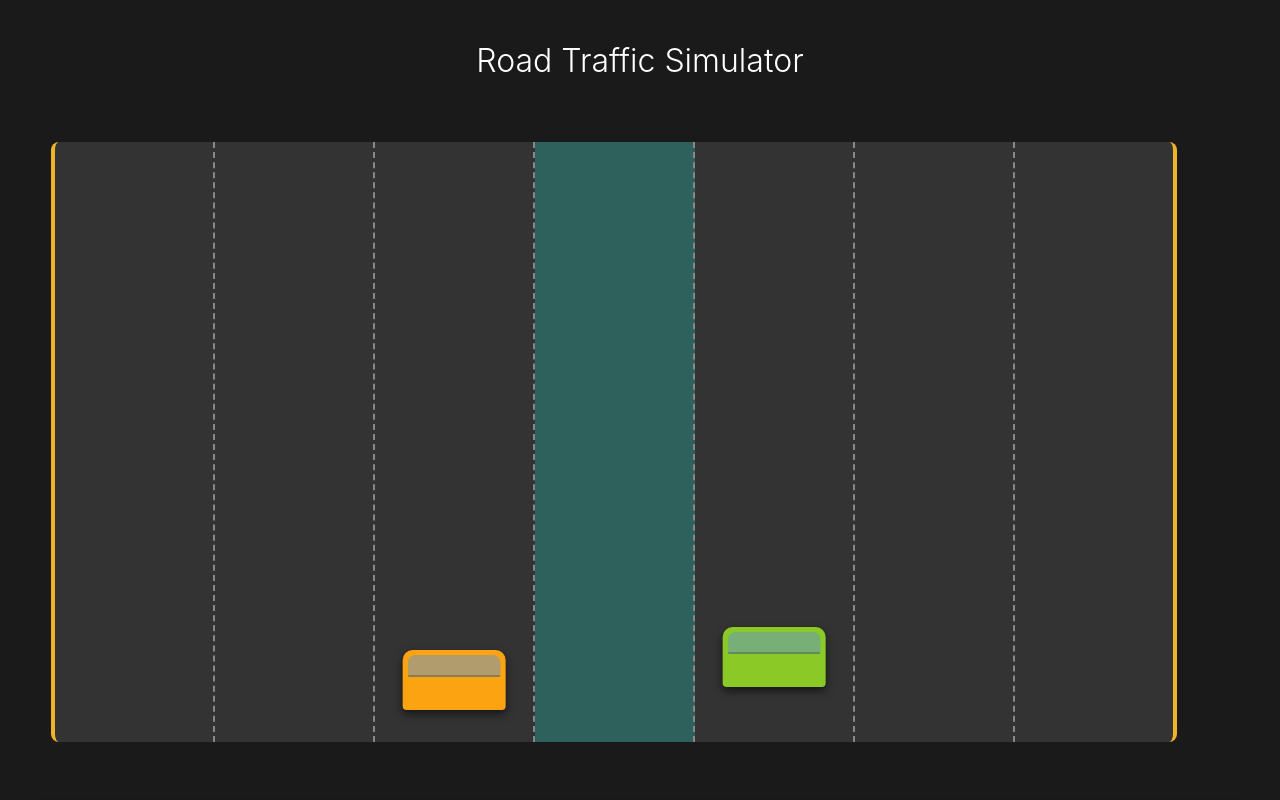
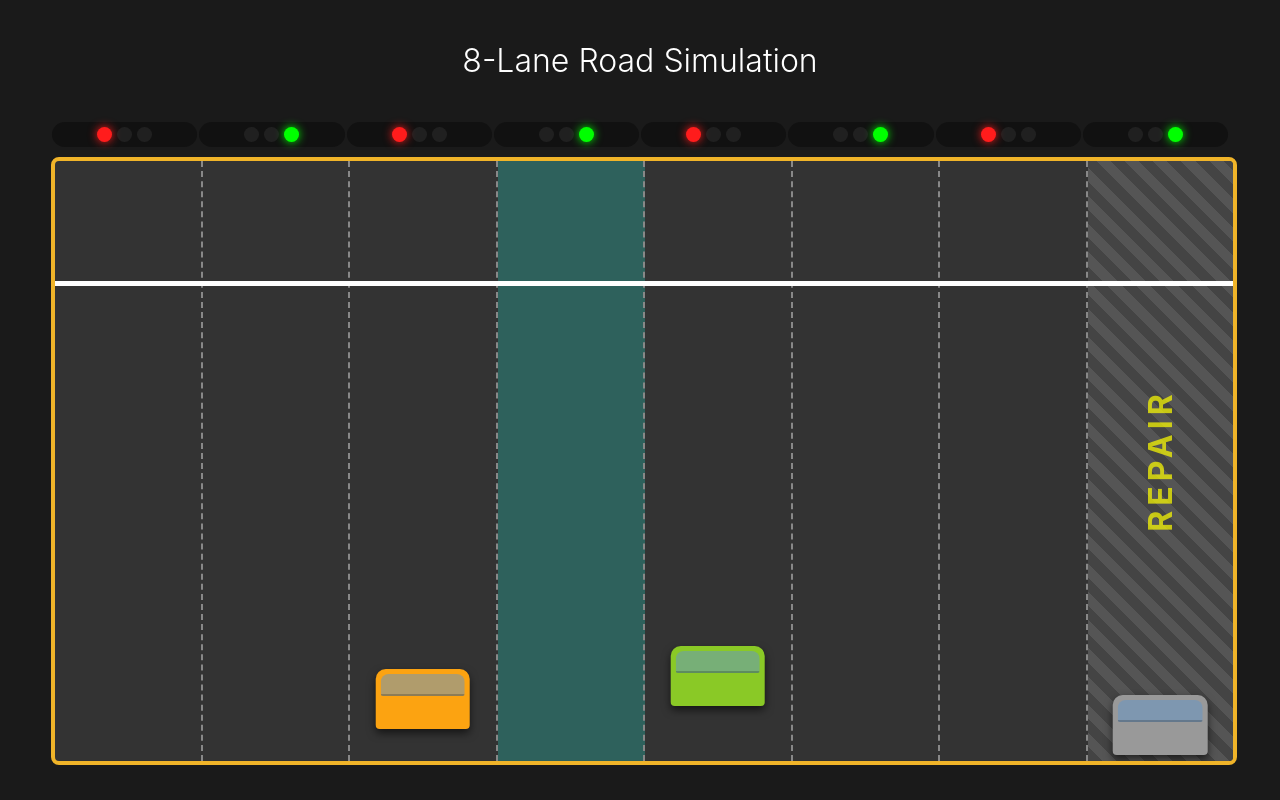
Before and after one commit to Seee-if/smart-road, a plain HTML site: page index.html in a window 1280 px wide. Shown: the top 800 px of the page. Drawn offline with Linux system fonts and the light colour scheme.

Commit message:
Update index.html

```diff
--- a/index.html
+++ b/index.html
@@ -3,19 +3,19 @@
 <head>
     <meta charset="UTF-8">
     <meta name="viewport" content="width=device-width, initial-scale=1.0">
-    <title>7-Lane Road Simulation</title>
+    <title>8-Lane Road Simulation with Traffic Lights</title>
     <style>
         /* General page styling */
         body {
             font-family: -apple-system, BlinkMacSystemFont, "Segoe UI", Roboto, Helvetica, Arial, sans-serif;
-            background-color: #1a1a1a; /* Dark background for better contrast */
+            background-color: #1a1a1a;
             margin: 0;
             padding: 20px;
             display: flex;
             flex-direction: column;
             align-items: center;
             color: #e0e0e0;
-            overflow-x: hidden; /* Prevent horizontal scroll */
+            overflow-x: hidden;
         }
 
         h1, h2 {
@@ -24,36 +24,67 @@
             font-weight: 300;
         }
 
-        /* Main container for the simulation elements */
         #simulation-container {
             width: 95%;
             max-width: 1200px;
-            margin: 40px 0;
+            margin: 20px 0;
+            position: relative;
         }
 
-        /* New container for the road and its curved ramps */
-        #road-area {
-            position: relative;
-            padding-right: 60px; /* Make space for the ramps on the right */
+        #traffic-light-container {
+            display: flex;
+            width: 100%;
+            padding-bottom: 10px;
         }
 
-        /* The road itself */
+        .traffic-light {
+            flex: 1;
+            display: flex;
+            justify-content: center;
+            align-items: center;
+            gap: 5px;
+            background: #111;
+            padding: 5px 0;
+            border-radius: 20px;
+            margin: 0 1px;
+        }
+
+        .light {
+            width: 15px;
+            height: 15px;
+            border-radius: 50%;
+            background-color: #444;
+            opacity: 0.3;
+        }
+
+        .light.red.active { background-color: #ff1c1c; opacity: 1; box-shadow: 0 0 10px #ff1c1c; }
+        .light.yellow.active { background-color: #ffc700; opacity: 1; box-shadow: 0 0 10px #ffc700; }
+        .light.green.active { background-color: #00ff00; opacity: 1; box-shadow: 0 0 10px #00ff00; }
+
         #road {
             display: flex;
             width: 100%;
-            height: 75vh; /* 75% of the viewport height */
-            background-color: #333; /* Asphalt color */
-            border-left: 4px solid #f0b429; /* Yellow edge line */
-            border-right: 4px solid #f0b429; /* Yellow edge line */
-            position: relative; /* Crucial for positioning cars absolutely */
-            overflow: hidden; /* Cars will disappear cleanly when they exit */
+            height: 75vh;
+            background-color: #333;
+            border: 4px solid #f0b429;
+            position: relative;
+            overflow: hidden;
             border-radius: 8px;
         }
 
+        #stop-line {
+            position: absolute;
+            width: 100%;
+            height: 5px;
+            background-color: white;
+            top: 20%; /* Position of the stop line from the top */
+            z-index: 5;
+        }
+
         .lane {
-            flex: 1; /* Each lane takes up an equal amount of width */
+            flex: 1;
             height: 100%;
-            border-right: 2px dashed #888; /* Lane divider */
+            border-right: 2px dashed #888;
             position: relative;
             box-sizing: border-box;
         }
@@ -62,57 +93,50 @@
             border-right: none;
         }
 
-        /* The special green lane for ambulances */
         .green-lane {
-            background-color: rgba(38, 166, 154, 0.4); /* Translucent green */
+            background-color: rgba(38, 166, 154, 0.4);
         }
 
-        /* Visuals for the curved in/out paths */
-        .path-curve {
-            position: absolute;
-            width: 120px;
-            height: 120px;
-            border: 4px solid #f0b429;
-            border-radius: 50%;
-            right: -64px; /* Position to overlap the road edge slightly */
-            z-index: -1; /* Place it behind the road */
+        /* New Repair Lane styling */
+        #lane-8 {
+            background: repeating-linear-gradient(
+                45deg,
+                #444,
+                #444 10px,
+                #555 10px,
+                #555 20px
+            );
+            display: flex;
+            justify-content: center;
+            align-items: center;
         }
 
-        #exit-curve {
-            top: -64px; /* Position at the top right */
-            border-bottom-color: transparent;
-            border-left-color: transparent;
-            transform: rotate(45deg); /* Create the curve shape */
+        #lane-8 .lane-label {
+            transform: rotate(-90deg);
+            font-size: 2em;
+            font-weight: bold;
+            color: rgba(255, 255, 0, 0.7);
+            letter-spacing: 5px;
+            text-transform: uppercase;
         }
-
-        #entry-curve {
-            bottom: -64px; /* Position at the bottom right */
-            border-top-color: transparent;
-            border-left-color: transparent;
-            transform: rotate(225deg); /* Create the curve shape */
-        }
-
 
         /* Vehicle Styles */
         .car, .ambulance {
             position: absolute;
-            width: 65%; /* 65% of the lane's width */
-            height: 60px; /* Fixed height for consistency */
+            width: 65%;
+            height: 60px;
             left: 50%;
-            transform: translateX(-50%); /* Center the car horizontally */
-            bottom: -100px; /* Start off-screen */
+            transform: translateX(-50%);
+            bottom: -100px;
             box-sizing: border-box;
-            border-radius: 10px 10px 4px 4px; /* Car-like shape */
+            border-radius: 10px 10px 4px 4px;
             box-shadow: 0 4px 8px rgba(0,0,0,0.6);
-            /* Removed transition for direct JS control, which is smoother */
         }
 
         .car::before, .ambulance::before { /* Windshield */
             content: '';
             position: absolute;
-            top: 5px;
-            left: 5px;
-            right: 5px;
+            top: 5px; left: 5px; right: 5px;
             height: 20px;
             background: rgba(100, 150, 200, 0.5);
             border-radius: 8px 8px 2px 2px;
@@ -126,34 +150,31 @@
         #lane-5 .car { background-color: #8ac926; } /* Light Green */
         #lane-6 .car { background-color: #6a00f4; } /* Purple */
         #lane-7 .car { background-color: #ffc600; } /* Yellow */
+        #lane-8 .car { background-color: #999; } /* Grey for repair lane */
+
 
         .ambulance {
             background-color: #f1f1f1;
             border: 3px solid #e63946;
-            z-index: 10; /* Ensure it's visible on top of other elements */
+            z-index: 10;
         }
 
-        /* Simple "flashing light" for the ambulance */
         .ambulance::after {
             content: '';
             position: absolute;
-            top: -6px;
-            left: 50%;
+            top: -6px; left: 50%;
             transform: translateX(-50%);
-            width: 12px;
-            height: 12px;
+            width: 12px; height: 12px;
             background-color: #00aeff;
             border-radius: 50%;
             animation: flash 1s infinite;
         }
 
         @keyframes flash {
-            0%, 100% { background-color: #00aeff; box-shadow: 0 0 8px #00aeff, 0 0 12px #fff; }
-            50% { background-color: #e63946; box-shadow: 0 0 8px #e63946, 0 0 12px #fff; }
+            0%, 100% { background-color: #00aeff; box-shadow: 0 0 8px #00aeff; }
+            50% { background-color: #e63946; box-shadow: 0 0 8px #e63946; }
         }
 
-
-        /* Control Box Styles */
         #control-box {
             width: 95%;
             max-width: 1200px;
@@ -162,7 +183,6 @@
             padding: 20px;
             box-shadow: 0 4px 10px rgba(0,0,0,0.2);
             display: grid;
-            /* Responsive grid for controls */
             grid-template-columns: repeat(auto-fit, minmax(250px, 1fr));
             gap: 20px;
             margin-top: 20px;
@@ -177,43 +197,43 @@
         }
 
         .lane-controls h3 {
-            margin: 0 0 15px 0;
-            text-align: center;
-            font-weight: 400;
+            margin: 0 0 15px 0; text-align: center; font-weight: 400;
         }
-
         .lane-controls label {
-            margin-top: 10px;
-            font-size: 0.9em;
+            margin-top: 10px; font-size: 0.9em;
             display: flex;
             justify-content: space-between;
         }
-
         .lane-controls .value-display {
-            font-weight: bold;
-            color: #f0b429;
+            font-weight: bold; color: #f0b429;
         }
-
         input[type="range"] {
-            width: 100%;
-            cursor: pointer;
+            width: 100%; cursor: pointer;
         }
 
         #lane-4-controls {
             background-color: rgba(38, 166, 154, 0.2);
             border-color: rgba(38, 166, 154, 0.8);
         }
+
+        #lane-8-controls {
+             background-color: rgba(100, 100, 100, 0.2);
+             border-color: #888;
+             justify-content: center;
+             align-items: center;
+             font-size: 1.2em;
+        }
+
     </style>
 </head>
 <body>
 
-    <h1>Road Traffic Simulator</h1>
+    <h1>8-Lane Road Simulation</h1>
 
     <div id="simulation-container">
-        <div id="road-area">
-
+        <div id="traffic-light-container"></div>
         <div id="road">
-                <!-- Lanes are the containers for cars -->
+            <div id="stop-line"></div>
             <div class="lane" id="lane-1"></div>
             <div class="lane" id="lane-2"></div>
             <div class="lane" id="lane-3"></div>
@@ -221,8 +241,7 @@
             <div class="lane" id="lane-5"></div>
             <div class="lane" id="lane-6"></div>
             <div class="lane" id="lane-7"></div>
-            </div>
-
+            <div class="lane" id="lane-8"><span class="lane-label">Repair</span></div>
         </div>
     </div>
 
@@ -230,72 +249,82 @@
         <h2>Control Panel</h2>
         <div class="lane-controls">
             <h3>Lane 1</h3>
-            <label for="speed-1">Speed: <span id="speed-val-1" class="value-display">5</span></label>
+            <label>Speed: <span id="speed-val-1" class="value-display">5</span></label>
             <input type="range" id="speed-1" min="0" max="15" value="5">
-            <label for="cars-1">Traffic Flow: <span id="cars-val-1" class="value-display">3</span></label>
+            <label>Traffic Flow: <span id="cars-val-1" class="value-display">3</span></label>
             <input type="range" id="cars-1" min="0" max="15" value="3">
         </div>
         <div class="lane-controls">
             <h3>Lane 2</h3>
-            <label for="speed-2">Speed: <span id="speed-val-2" class="value-display">6</span></label>
+            <label>Speed: <span id="speed-val-2" class="value-display">6</span></label>
             <input type="range" id="speed-2" min="0" max="15" value="6">
-            <label for="cars-2">Traffic Flow: <span id="cars-val-2" class="value-display">2</span></label>
+            <label>Traffic Flow: <span id="cars-val-2" class="value-display">2</span></label>
             <input type="range" id="cars-2" min="0" max="15" value="2">
         </div>
         <div class="lane-controls">
             <h3>Lane 3</h3>
-            <label for="speed-3">Speed: <span id="speed-val-3" class="value-display">4</span></label>
+            <label>Speed: <span id="speed-val-3" class="value-display">4</span></label>
             <input type="range" id="speed-3" min="0" max="15" value="4">
-            <label for="cars-3">Traffic Flow: <span id="cars-val-3" class="value-display">4</span></label>
+            <label>Traffic Flow: <span id="cars-val-3" class="value-display">4</span></label>
             <input type="range" id="cars-3" min="0" max="15" value="4">
         </div>
         <div class="lane-controls" id="lane-4-controls">
             <h3>Lane 4 (Ambulance)</h3>
-            <label for="speed-4">Speed: <span id="speed-val-4" class="value-display">10</span></label>
+            <label>Speed: <span id="speed-val-4" class="value-display">10</span></label>
             <input type="range" id="speed-4" min="0" max="25" value="10">
-            <label for="cars-4">Traffic Flow: <span id="cars-val-4" class="value-display">1</span></label>
+            <label>Traffic Flow: <span id="cars-val-4" class="value-display">1</span></label>
             <input type="range" id="cars-4" min="0" max="15" value="1">
         </div>
         <div class="lane-controls">
             <h3>Lane 5</h3>
-            <label for="speed-5">Speed: <span id="speed-val-5" class="value-display">5</span></label>
+            <label>Speed: <span id="speed-val-5" class="value-display">5</span></label>
             <input type="range" id="speed-5" min="0" max="15" value="5">
-            <label for="cars-5">Traffic Flow: <span id="cars-val-5" class="value-display">3</span></label>
+            <label>Traffic Flow: <span id="cars-val-5" class="value-display">3</span></label>
             <input type="range" id="cars-5" min="0" max="15" value="3">
         </div>
         <div class="lane-controls">
             <h3>Lane 6</h3>
-            <label for="speed-6">Speed: <span id="speed-val-6" class="value-display">7</span></label>
+            <label>Speed: <span id="speed-val-6" class="value-display">7</span></label>
             <input type="range" id="speed-6" min="0" max="15" value="7">
-            <label for="cars-6">Traffic Flow: <span id="cars-val-6" class="value-display">2</span></label>
+            <label>Traffic Flow: <span id="cars-val-6" class="value-display">2</span></label>
             <input type="range" id="cars-6" min="0" max="15" value="2">
         </div>
         <div class="lane-controls">
             <h3>Lane 7</h3>
-            <label for="speed-7">Speed: <span id="speed-val-7" class="value-display">4</span></label>
+            <label>Speed: <span id="speed-val-7" class="value-display">4</span></label>
             <input type="range" id="speed-7" min="0" max="15" value="4">
-            <label for="cars-7">Traffic Flow: <span id="cars-val-7" class="value-display">3</span></label>
+            <label>Traffic Flow: <span id="cars-val-7" class="value-display">3</span></label>
             <input type="range" id="cars-7" min="0" max="15" value="3">
+        </div>
+        <div class="lane-controls" id="lane-8-controls">
+            <h3>Lane 8 - Repair</h3>
         </div>
     </div>
 
     <script>
         document.addEventListener('DOMContentLoaded', () => {
-
             const road = document.getElementById('road');
             let roadHeight = road.clientHeight;
             const lanes = [];
-            const NUM_LANES = 7;
+            const NUM_LANES = 8;
+            const trafficLightContainer = document.getElementById('traffic-light-container');
 
-            // Constants for car properties and physics
-            const CAR_HEIGHT = 60; // Must match CSS
-            const SAFE_BUFFER = 30; // Min space between cars
-            const MAX_SPAWN_INTERVAL = 6000; // Max time between spawns (6s)
-            const MIN_SPAWN_INTERVAL = 300;  // Min time between spawns (0.3s)
-
-            // ----- INITIALIZATION -----
+            const CAR_HEIGHT = 60;
+            const SAFE_BUFFER = 30;
+            const MAX_SPAWN_INTERVAL = 6000;
+            const MIN_SPAWN_INTERVAL = 300;
+            const STOP_LINE_Y_RATIO = 0.8; // Stop at 80% of the way up the road
 
             for (let i = 1; i <= NUM_LANES; i++) {
+                // Create traffic light HTML
+                const lightDiv = document.createElement('div');
+                lightDiv.className = 'traffic-light';
+                lightDiv.innerHTML = `
+                    <span class="light red"></span>
+                    <span class="light yellow"></span>
+                    <span class="light green"></span>`;
+                trafficLightContainer.appendChild(lightDiv);
+
                 lanes.push({
                     id: i,
                     element: document.getElementById(`lane-${i}`),
@@ -305,59 +334,91 @@
                     carsValDisplay: document.getElementById(`cars-val-${i}`),
                     trafficFlow: 0,
                     currentSpeed: 0,
-                    cars: [] // Stores car objects { element, y }
+                    cars: [],
+                    lightState: 'green', // 'red', 'yellow', 'green'
+                    lightElements: {
+                        red: lightDiv.querySelector('.red'),
+                        yellow: lightDiv.querySelector('.yellow'),
+                        green: lightDiv.querySelector('.green'),
+                    }
                 });
             }
 
             lanes.forEach(lane => {
-                // Function to read and apply slider settings
+                if (lane.id === 8) { // Special handling for repair lane
+                    lane.currentSpeed = 1;
+                    lane.trafficFlow = 5; // Fixed flow
+                    startCarSpawner(lane);
+                    return;
+                }
                 function updateLaneSettings() {
                     lane.trafficFlow = parseInt(lane.numControl.value);
                     lane.currentSpeed = parseInt(lane.speedControl.value);
                     lane.speedValDisplay.textContent = lane.currentSpeed;
                     lane.carsValDisplay.textContent = lane.trafficFlow;
                 }
-
                 lane.speedControl.addEventListener('input', updateLaneSettings);
                 lane.numControl.addEventListener('input', updateLaneSettings);
-
-                updateLaneSettings(); // Set initial values
-                startCarSpawner(lane); // Start the spawner loop for this lane
+                updateLaneSettings();
+                startCarSpawner(lane);
             });
 
-            // Recalculate road height on window resize for responsiveness
-            window.addEventListener('resize', () => {
-                roadHeight = road.clientHeight;
-            });
+            function setLightState(lane, state) {
+                lane.lightState = state;
+                Object.values(lane.lightElements).forEach(el => el.classList.remove('active'));
+                if (lane.lightElements[state]) {
+                    lane.lightElements[state].classList.add('active');
+                }
+            }
 
-            // ----- CAR SPAWNING LOGIC -----
+            function manageTrafficLights() {
+                const cycleTime = 10000; // 10 seconds for green
+                const yellowTime = 2000; // 2 seconds for yellow
+
+                // Phase 1: Evens green, Odds red
+                lanes.forEach(lane => setLightState(lane, lane.id % 2 === 0 ? 'green' : 'red'));
+
+                setTimeout(() => {
+                     // Transition: Evens yellow
+                     lanes.forEach(lane => { if (lane.id % 2 === 0) setLightState(lane, 'yellow'); });
+                }, cycleTime);
+
+                setTimeout(() => {
+                    // Phase 2: Odds green, Evens red
+                    lanes.forEach(lane => setLightState(lane, lane.id % 2 !== 0 ? 'green' : 'red'));
+                }, cycleTime + yellowTime);
+
+                setTimeout(() => {
+                    // Transition: Odds yellow
+                    lanes.forEach(lane => { if (lane.id % 2 !== 0) setLightState(lane, 'yellow'); });
+                }, cycleTime * 2 + yellowTime);
+            }
+
+            // Initialize and loop the traffic light cycle
+            manageTrafficLights();
+            setInterval(manageTrafficLights, (10000 + 2000) * 2);
+
+
+            window.addEventListener('resize', () => { roadHeight = road.clientHeight; });
 
             function startCarSpawner(lane) {
-                let spawnInterval = 7000; // Default long interval if flow is 0
+                let spawnInterval = 7000;
                 if (lane.trafficFlow > 0) {
-                    const maxSliderVal = parseInt(lane.numControl.max);
+                    const maxSliderVal = lane.numControl ? parseInt(lane.numControl.max) : 15;
                     const flowRatio = lane.trafficFlow / maxSliderVal;
-                    // Higher traffic flow means a shorter interval
                     spawnInterval = MAX_SPAWN_INTERVAL - (flowRatio * (MAX_SPAWN_INTERVAL - MIN_SPAWN_INTERVAL));
-                    // Add randomness for a more natural feel
                     spawnInterval += (Math.random() - 0.5) * 500;
                     spawnInterval = Math.max(MIN_SPAWN_INTERVAL, spawnInterval);
                 }
-
                 setTimeout(() => {
-                    if (lane.trafficFlow > 0) {
-                        tryToCreateCar(lane);
-                    }
-                    startCarSpawner(lane); // Schedule the next spawn attempt
+                    if (lane.trafficFlow > 0) tryToCreateCar(lane);
+                    startCarSpawner(lane);
                 }, spawnInterval);
             }
 
             function tryToCreateCar(lane) {
-                // Check if the spawn point is clear to avoid instant collisions
                 const isSpawnPointClear = !lane.cars.some(car => car.y < CAR_HEIGHT);
-                if (isSpawnPointClear) {
-                    createCarInstance(lane);
-                }
+                if (isSpawnPointClear) createCarInstance(lane);
             }
 
             function createCarInstance(lane) {
@@ -365,63 +426,50 @@
                 const isAmbulance = (lane.id === 4);
                 carElement.classList.add(isAmbulance ? 'ambulance' : 'car');
 
-                const car = {
-                    element: carElement,
-                    y: -CAR_HEIGHT, // Start just off the bottom of the screen
-                };
-
+                const car = { element: carElement, y: -CAR_HEIGHT };
                 carElement.style.bottom = `${car.y}px`;
                 lane.element.appendChild(carElement);
                 lane.cars.push(car);
             }
 
+            function gameLoop() {
+                // const stopLineY = roadHeight * (1 - STOP_LINE_Y_RATIO); // This variable is no longer needed for logic
 
-            // ----- ANIMATION & PHYSICS LOOP -----
-
-            function gameLoop() {
                 lanes.forEach(lane => {
-                    // Sort cars by position for accurate collision detection
                     lane.cars.sort((a, b) => b.y - a.y);
-
                     const carsToRemove = [];
 
                     lane.cars.forEach((car, index) => {
-                        // 1. Calculate proposed new position
-                        let newY = car.y + lane.currentSpeed;
+                        let proposedSpeed = lane.currentSpeed;
 
-                        // 2. Check for collision with car in front
+                        // Traffic light stopping logic has been removed.
+
+                        let newY = car.y + proposedSpeed;
+
+                        // Collision detection
                         if (index > 0) {
                             const carInFront = lane.cars[index - 1];
                             const safeDistance = carInFront.y - CAR_HEIGHT - SAFE_BUFFER;
                             if (newY > safeDistance) {
-                                newY = safeDistance; // Brake to avoid collision
+                                newY = safeDistance;
                             }
                         }
 
-                        // 3. Update car's actual position
                         car.y = newY;
                         car.element.style.bottom = `${car.y}px`;
 
-                        // 4. Check for exit
-                        if (car.y > roadHeight) {
-                            carsToRemove.push(car);
-                        }
+                        if (car.y > roadHeight) carsToRemove.push(car);
                     });
 
-                    // 5. Remove cars that have exited the road
                     if (carsToRemove.length > 0) {
                         carsToRemove.forEach(car => car.element.remove());
                         lane.cars = lane.cars.filter(car => !carsToRemove.includes(car));
                     }
                 });
-
-                requestAnimationFrame(gameLoop); // Continue the animation loop
+                requestAnimationFrame(gameLoop);
             }
-
-            // Start the simulation!
             requestAnimationFrame(gameLoop);
         });
     </script>
-
 </body>
 </html>
```
Lines whose indentation alone changed are shown as unchanged.
